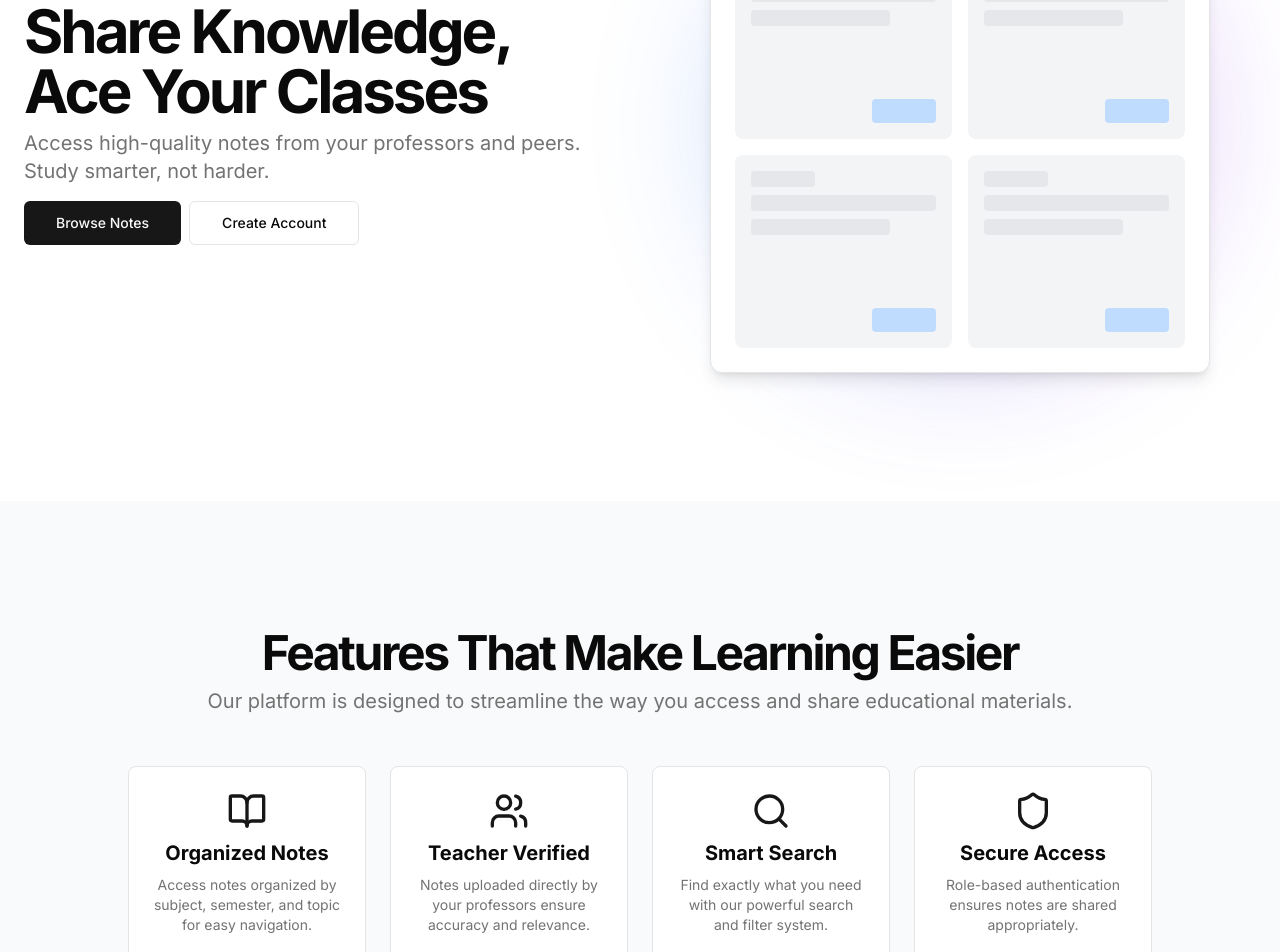
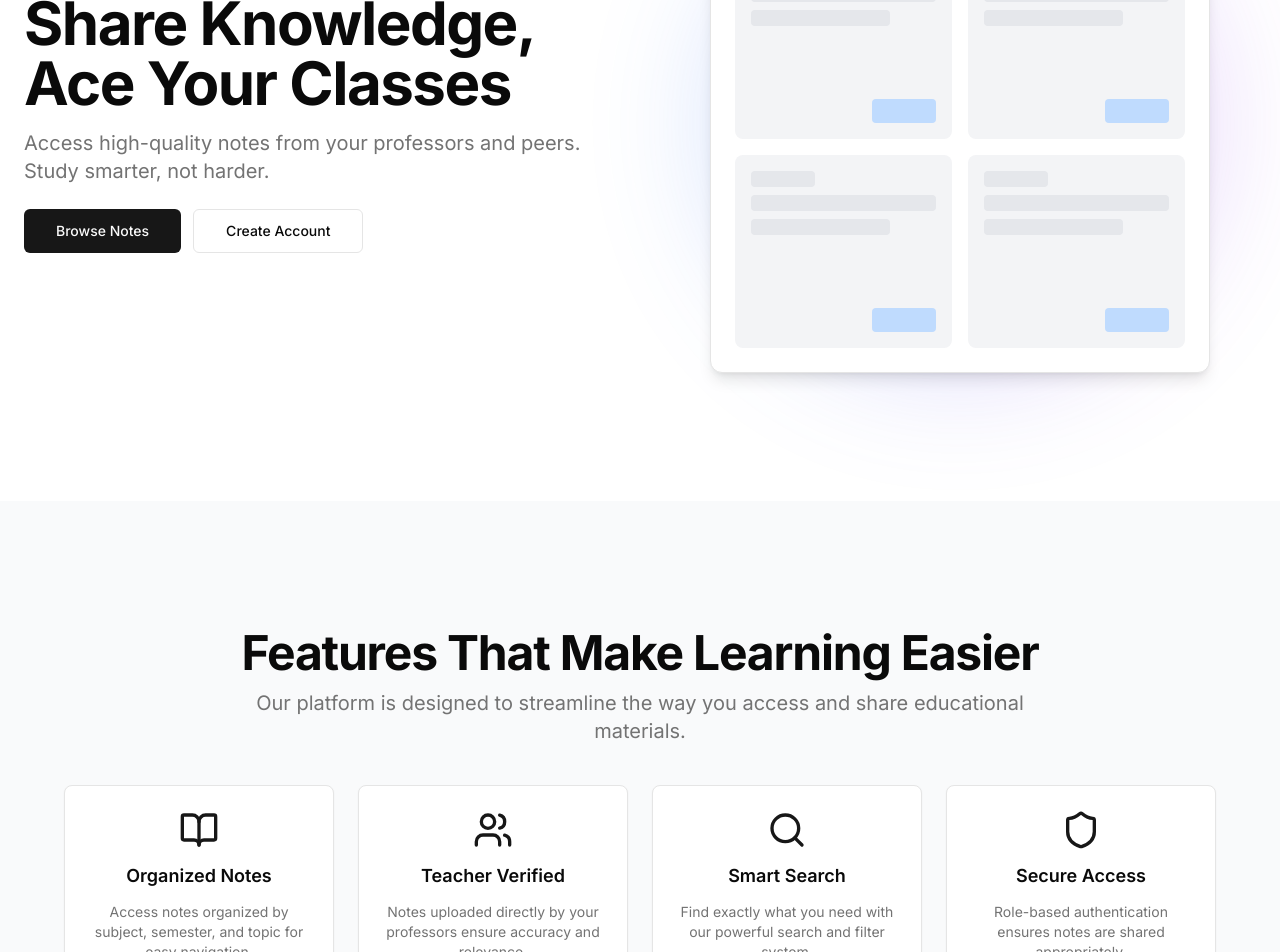
Before and after one commit to dennis-sabu/college-notes-app, a Next.js app: page / in a window 1280 px wide. Shown: the part 320-1272 px from the top of the page. Built offline with nearby package versions, Linux system fonts and the light colour scheme.

Commit message:
flex fix

```diff
--- a/components/features-section.tsx
+++ b/components/features-section.tsx
@@ -26,23 +26,27 @@ export function FeaturesSection() {
 
   return (
     <section className="w-full py-12 md:py-24 lg:py-32 bg-gray-50 dark:bg-gray-900 overflow-x-hidden">
-      <div className="container px-4 md:px-6">
-        <div className="flex flex-col items-center justify-center space-y-4 text-center">
-          <div className="space-y-2">
-            <h2 className="text-3xl font-bold tracking-tighter sm:text-4xl md:text-5xl">
+      <div className="container px-4 sm:px-6">
+        <div className="flex flex-col items-center justify-center space-y-6 text-center">
+          <div className="space-y-3">
+            <h2 className="text-3xl font-bold tracking-tight sm:text-4xl md:text-5xl">
               Features That Make Learning Easier
             </h2>
-            <p className="max-w-[900px] text-muted-foreground md:text-xl/relaxed lg:text-base/relaxed xl:text-xl/relaxed">
+            <p className="max-w-[800px] mx-auto text-muted-foreground text-base sm:text-lg md:text-xl">
               Our platform is designed to streamline the way you access and share educational materials.
             </p>
           </div>
         </div>
-        <div className="mx-auto grid max-w-5xl grid-cols-1 gap-6 md:grid-cols-2 lg:grid-cols-4 mt-12">
+
+        <div className="mt-10 grid grid-cols-1 sm:grid-cols-2 lg:grid-cols-4 gap-6 max-w-6xl mx-auto">
           {features.map((feature, index) => (
-            <div key={index} className="flex flex-col items-center space-y-2 rounded-lg border p-6 bg-background">
+            <div
+              key={index}
+              className="flex flex-col items-center space-y-3 text-center rounded-lg border p-6 bg-background shadow-sm"
+            >
               {feature.icon}
-              <h3 className="text-xl font-bold">{feature.title}</h3>
-              <p className="text-sm text-muted-foreground text-center">{feature.description}</p>
+              <h3 className="text-lg font-semibold">{feature.title}</h3>
+              <p className="text-sm text-muted-foreground">{feature.description}</p>
             </div>
           ))}
         </div>
--- a/components/hero-section.tsx
+++ b/components/hero-section.tsx
@@ -5,38 +5,44 @@ export function HeroSection() {
   return (
     <section className="w-full py-12 md:py-24 lg:py-32 bg-background overflow-x-hidden">
       <div className="container px-4 md:px-6">
-        <div className="grid gap-6 lg:grid-cols-2 lg:gap-12 xl:grid-cols-2">
-          <div className="flex flex-col justify-center space-y-4">
-            <div className="space-y-2">
-              <h1 className="text-3xl font-bold tracking-tighter sm:text-4xl md:text-5xl lg:text-6xl">
+        <div className="grid gap-12 lg:grid-cols-2 xl:grid-cols-2 items-center">
+          {/* Text Section */}
+          <div className="flex flex-col justify-center space-y-6 text-center lg:text-left">
+            <div className="space-y-4">
+              <h1 className="text-3xl font-bold tracking-tight sm:text-4xl md:text-5xl lg:text-6xl">
                 Share Knowledge, Ace Your Classes
               </h1>
-              <p className="max-w-[600px] text-muted-foreground md:text-xl">
+              <p className="max-w-[600px] mx-auto lg:mx-0 text-muted-foreground md:text-xl">
                 Access high-quality notes from your professors and peers. Study smarter, not harder.
               </p>
             </div>
-            <div className="flex flex-col gap-2 min-[400px]:flex-row">
+            <div className="flex flex-col gap-3 sm:flex-row sm:justify-center lg:justify-start">
               <Link href="/browse">
-                <Button size="lg" className="w-full min-[400px]:w-auto">
+                <Button size="lg" className="w-full sm:w-auto">
                   Browse Notes
                 </Button>
               </Link>
               <Link href="/signup">
-                <Button size="lg" variant="outline" className="w-full min-[400px]:w-auto">
+                <Button size="lg" variant="outline" className="w-full sm:w-auto">
                   Create Account
                 </Button>
               </Link>
             </div>
           </div>
+
+          {/* Visual Section */}
           <div className="flex items-center justify-center">
-            <div className="relative h-[350px] w-[350px] sm:h-[400px] sm:w-[400px] lg:h-[500px] lg:w-[500px]">
+            <div className="relative h-[300px] w-[300px] sm:h-[400px] sm:w-[400px] lg:h-[500px] lg:w-[500px]">
               <div className="absolute inset-0 bg-gradient-to-r from-blue-500 to-purple-600 rounded-full opacity-20 blur-3xl"></div>
               <div className="relative h-full w-full bg-white dark:bg-gray-900 rounded-xl shadow-lg overflow-hidden border">
                 <div className="p-6 h-full flex flex-col">
                   <div className="h-8 w-24 bg-gray-200 dark:bg-gray-800 rounded mb-4"></div>
                   <div className="flex-1 grid grid-cols-2 gap-4">
                     {[1, 2, 3, 4].map((i) => (
-                      <div key={i} className="bg-gray-100 dark:bg-gray-800 rounded-lg p-4 flex flex-col">
+                      <div
+                        key={i}
+                        className="bg-gray-100 dark:bg-gray-800 rounded-lg p-4 flex flex-col"
+                      >
                         <div className="h-4 w-16 bg-gray-200 dark:bg-gray-700 rounded mb-2"></div>
                         <div className="h-4 w-full bg-gray-200 dark:bg-gray-700 rounded mb-2"></div>
                         <div className="h-4 w-3/4 bg-gray-200 dark:bg-gray-700 rounded"></div>
```
